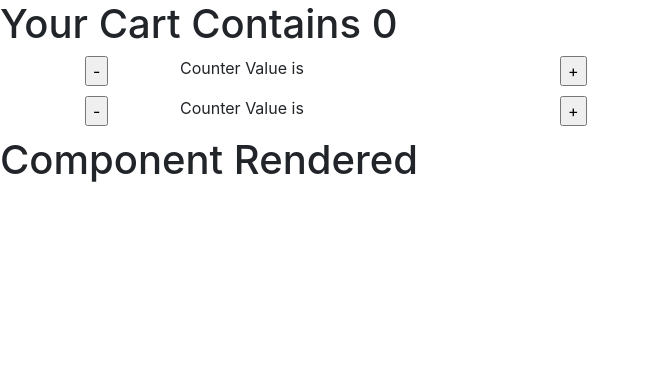
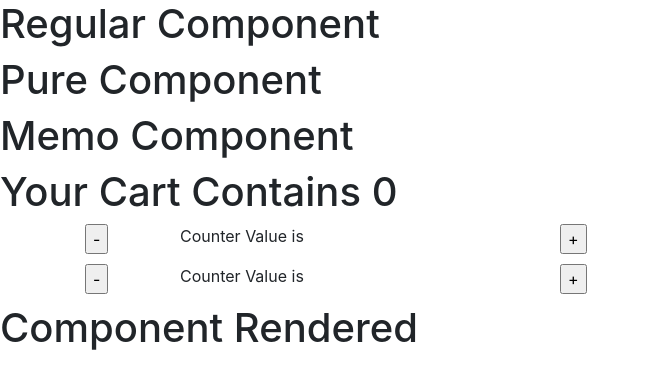
Before and after one commit to asitpuhan04/React_Projects, a React (Create React App) app in the folder my-app/: page / in a window 1280 px wide. Shown: the top 388 px of the page, without its empty margins (0-649 px from the left). Built offline with nearby package versions, Linux system fonts and the light colour scheme; a small style sheet from the web is missing.

Commit message:
Added Pure Component & Memo Component

```diff
--- a/my-app/src/App.js
+++ b/my-app/src/App.js
@@ -5,6 +5,9 @@ import Counter from './Counter/counter';
 import 'bootstrap/dist/css/bootstrap.css';
 import ErrorBoundary from './Error/ErrorBoundary';
 import CommonError from './Error/CommonError';
+import RegularComp from './Component/RegularComp.js';
+import PureComp from './Component/PureComp.js';
+import MemoComp from './Component/MemoComp';
 
 // function FunctionName(){
 //   return "Please return";
@@ -17,18 +20,26 @@ class App extends React.Component {
     this.state = {
       totalCart: 0
     }
-    sessionStorage.setItem("TotalCartValue", 0)
+    localStorage.setItem("TotalCartValue", 0)
   }
 
   calculateSum = () => {
     try {
-      //this.setState({ totalCart: sessionStorage.getItem("TotalCartValue") });
+      //this.setState({ totalCart: localStorage.getItem("TotalCartValue") });
+      localStorage.getItem("TotalCartValue");
       return 0;
     }
     catch (ex) {
       console.log(ex);
     }
+  }
 
+  componentDidMount(){
+    setInterval(()=>{
+      this.setState({
+        totalCart:10
+            });
+    },2000);
   }
 
   componentDidCatch(error, info) {
@@ -37,6 +48,9 @@ class App extends React.Component {
   render() {
     return (
       <React.Fragment>
+        <RegularComp cartValue={this.state.totalCart}/>
+        <PureComp cartValue={this.state.totalCart}/>
+        <MemoComp cartValue={this.state.totalCart}/>
         <h1>Your Cart Contains {this.calculateSum()}</h1>
         <Counter />
         <Counter />
```
